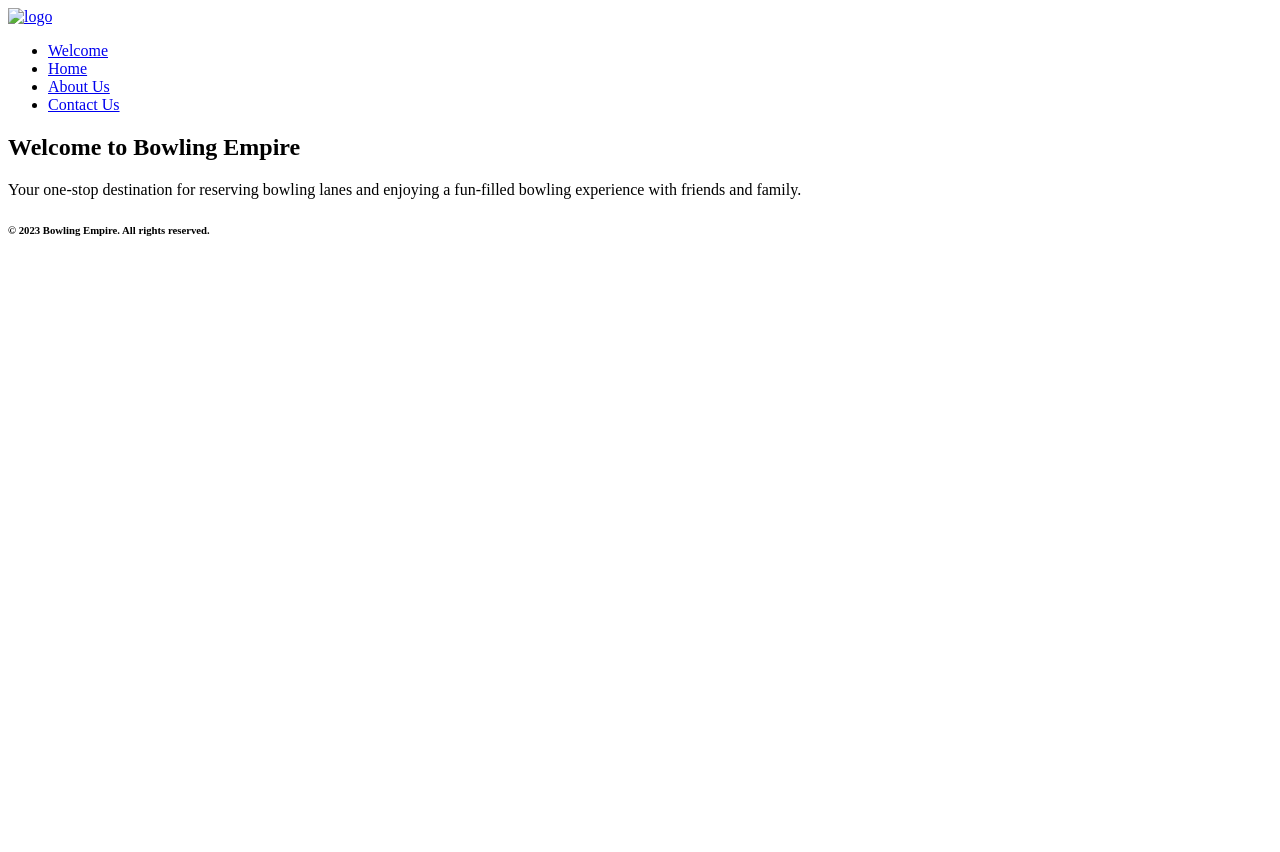
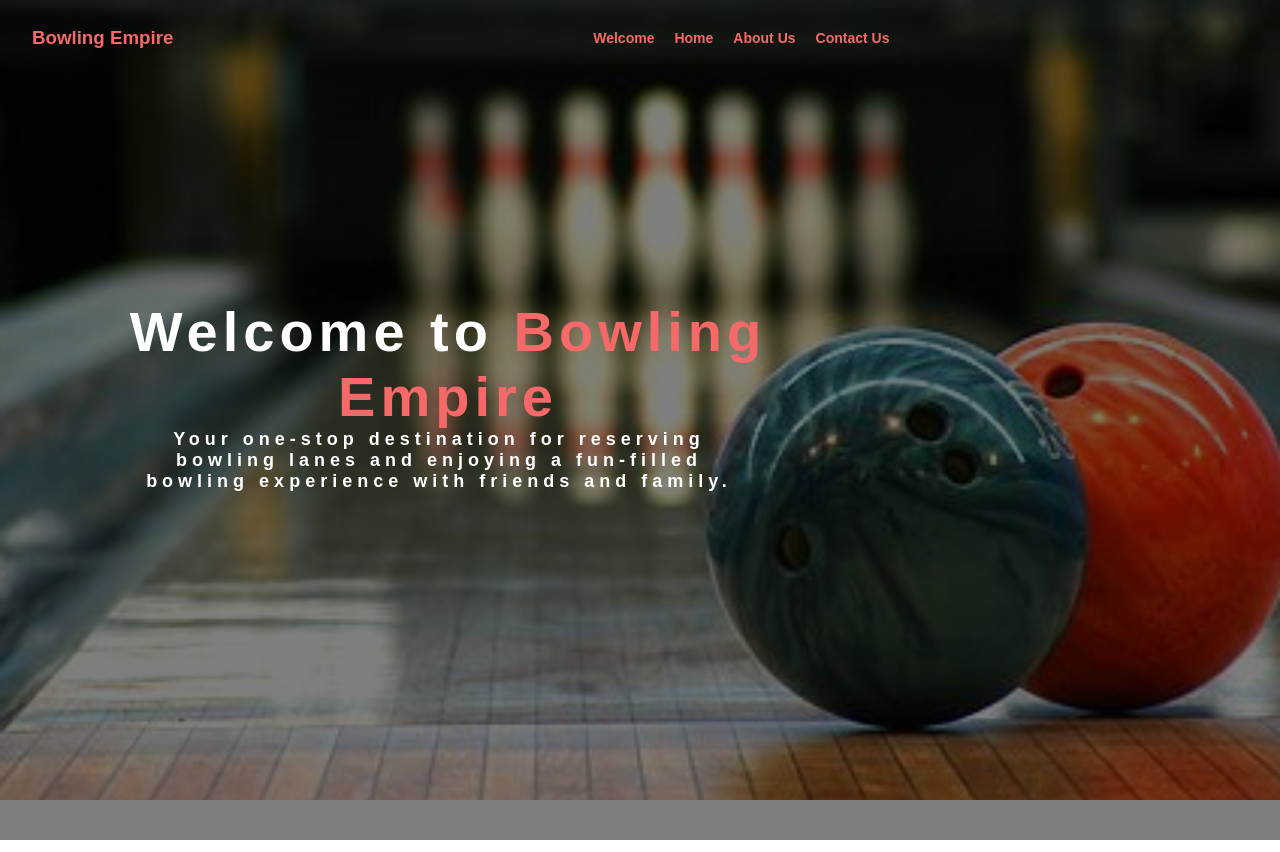
Before and after one commit to sabreenmb/Project, a plain HTML site: page index.html in a window 1280 px wide. Before the commit the page ends 800 px from the top, so only its background shows below. Drawn offline with Linux system fonts and the light colour scheme.

Commit message:
sabreen changes

```diff
--- a/index.html
+++ b/index.html
@@ -4,12 +4,16 @@
         <meta charset="UTF-8">
         <meta name="viewport" content="width=device-width, initial-scale=1.0">
         <title>Welcome to Bowling Empire</title>
+        <link rel="stylesheet" href="style.css">
+
     </head>
     <body>
+        <div class="welcomeBackground">
         <header>
-            <a href="#"><img class="Logo" src="" alt = "logo"></a>
 
-            <nav class="navBar">
+            <nav>
+                <h3 class="webName">Bowling Empire</h3>
+
                 <ul>
                     <li><a href="index.html">Welcome</a></li>
                     <li><a href="main.html">Home</a></li>
@@ -19,13 +23,18 @@
             </nav>
         </header>
 
-        <section>
-            <h2>Welcome to <span>Bowling Empire</span></h2>
-            <p>Your one-stop destination for reserving bowling lanes and enjoying a fun-filled bowling experience with friends and family.</p>
-        </section>
+        <section class="index-content">
+            <div class="elements">
+
+            <h1>Welcome to <span>Bowling Empire</span></h1>
+            <p><b>Your one-stop destination for reserving bowling lanes and enjoying a fun-filled bowling experience with friends and family. </b></p>
+
+            </div>
+         </section>
 
         <footer>
             <h6>&copy; 2023 Bowling Empire. All rights reserved.</h6>
         </footer>
+    </div>
     </body>
 </html>
--- a/style.css
+++ b/style.css
@@ -1,23 +1,119 @@
+* {
+  margin: 0;
+  padding: 0;
+  font-family: 'Raleway', sans-serif;
+  box-sizing: border-box;
+
+}
 
 body{
   color: white;
+  font-family: system-ui, 'Segoe UI', 'Open Sans', 'Helvetica Neue', sans-serif;
+
+
 }
+.welcomeBackground {
+  position: relative;
+  background: url("images/background1.jpeg");
+  background-position: center;
+  background-attachment: fixed;
+  background-repeat: no-repeat;
+  background-size: cover;
+  width: 100%;
+  height: 100vh;
+}
+header {
+  position: relative;
+  width: 100%;
+  height: 5%;
+  background-color: rgba(0, 0, 0, 0.5);
+}
+nav{
+  width: 95%;
+  margin: auto;
+  padding-top: 2%;
+  display: flex;
+  align-items: center;
+  justify-content: space-between;
+}
+nav .webName {
+  width: 20%;
+  height: 100%;
+  color: #F66969;
+  display: flex;
+  align-items: flex-end;
+  justify-content: flex-start;
+}
+nav ul {
+  width: 100%;
+  height: 100%;
+  display: flex;
+  align-items: flex-end;
+  justify-content: center;
+}
+nav ul li {
+  padding: 3px 10px;
+  list-style-type: none;
+}
+nav ul li a {
+  color: #F66969;
+  text-decoration: none;
+  font-size: 14px;
+  font-weight: bold;
+  transition: all .3s ease-in-out;
+}
+nav ul li a:hover {
+  color: white;
+}
+
+.index-content {
+  color: #fff;
+  width: 100%;
+  height: 100vh;
+  background-color: rgba(0, 0, 0, 0.5);
+
+}
+.elements{
+  left: 50%;
+  top: 50%;
+  transform: translate(-80%, -50%);
+  position: absolute;
+  letter-spacing: 5px;
+  text-align: center;
+}
+
+
+.elements h1 span {
+  color: #F66969;
+
+}
+
+.elements h1 {
+  font-size: 3.5rem;
+  margin-bottom: 0px;
+}
+
+.elements p {
+  font-size: 18px;
+  padding-bottom: 10px;
+  padding-right: 18px;
+  text-align: center;
+}
+
+
 .card {
-    /* box-shadow: 0 4px 8px 0 rgba(0,0,0,0.2); */
-    transition: 0.3s;
+    position: relative;
     width: 20%;
-    border-top-right-radius: 25px;
-    border-bottom-left-radius:25px ;
-    background: #001f3f;
+    height: 100%;
+  background-color: #F66969;
+    border-radius: 0 30px 0 30px;
   }
 
-  /* .card:hover {
-    box-shadow: 0 8px 16px 0 rgba(0,0,0,0.2);
-  } */
   .card img{
     width: 100%;
-    border-top-right-radius: 25px;
-    border-bottom-left-radius:25px ;
+    height: 30%;
+    border-top-right-radius: 30px;
+    border-bottom-left-radius:30px ;
   }
   .container {
     padding: 2px 16px;
```
Also changed, not shown: main.html (+1 -1 lines), images/background1.jpeg (added), images/background2.jpeg (added), images/bowling.jpg (renamed from bowling.jpg).
